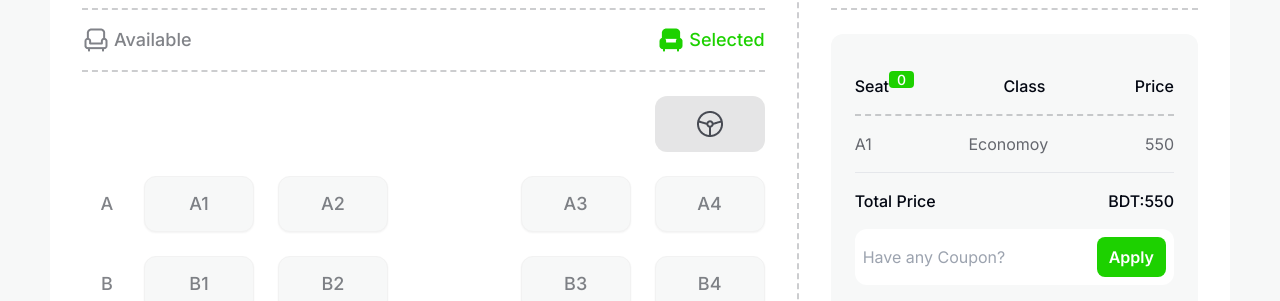
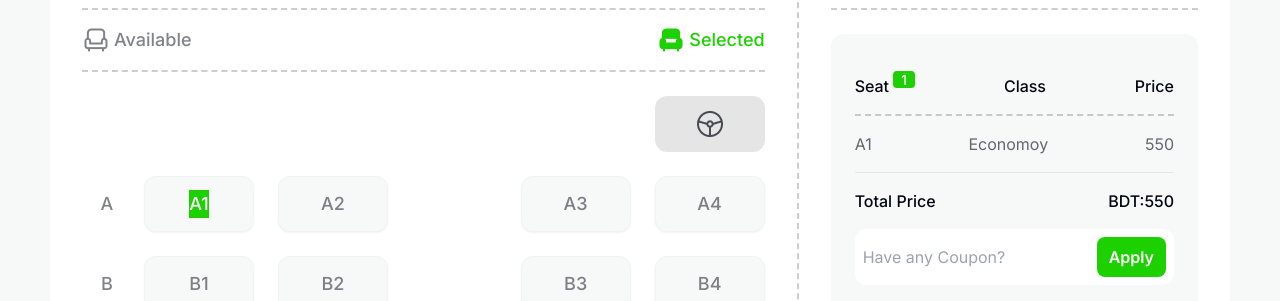
Before and after one commit to manik-kyau/project-smart-tickting-assignment, a plain HTML site: page index.html in a window 1280 px wide. Both pictures are taken after a click on the element "A1". Shown: the part 2144-2445 px from the top of the page. Drawn offline with nearby package versions, Linux system fonts and the light colour scheme.

Commit message:
Background color set of seat

```diff
--- a/index.html
+++ b/index.html
@@ -135,7 +135,7 @@
                                 <img class="w-9 h-9 border-dashed border-gray-300 border-2" src="images/seatgreen.png" alt="">
                                 <!-- ------------- -->
                                 <h3 class="text-lg font-medium text-[#1DD100]">
-                                    <span id="seat-left">40</span>Seats left</h3>
+                                    <span id="seat-left">40</span> Seats left</h3>
                             </div>
 
 
@@ -272,7 +272,8 @@
                         <h1 class=" text-2xl font-semibold text-[#030712] border-dashed border-b-2 border-[#03071233] pb-6">Select Your Seat</h1>
                         <div class="bg-[#F7F8F8] mt-6 p-6 rounded-xl">
                             <div class="flex justify-between py-4  border-dashed border-b-2 border-[#03071233]">
-                                <h3 class="text-base text-[#030712] font-medium">Seat<sup class="text-sm bg-[#1DD100] px-2 rounded h-1 text-white">0</sup></h3>
+                                <h3 class="text-base text-[#030712] font-medium">Seat
+                                    <sup id="seat-count" class="text-sm bg-[#1DD100] px-2 rounded h-1 text-white">0</sup></h3>
                                 <h3 class="text-base text-[#030712] font-medium">Class</h3>
                                 <h3 class="text-base text-[#030712] font-medium">Price</h3>
                             </div>
@@ -293,7 +294,7 @@
                             <div class="flex justify-between py-4">
                                 <p class="text-base text-[#030712] font-medium">Total Price</p>
                                 <p class="text-base text-[#030712] font-medium">
-                                    BDT:<span id="total">0</span>
+                                    BDT:<span id="total"> 0</span>
                                 </p>
                             </div>
                             <!-- ------------- -->
@@ -305,7 +306,7 @@
                             <div class="flex justify-between">
                                 <p class="text-base text-[#030712] font-medium">Grand Total</p>
                                 <p class="text-base text-[#030712] font-medium">
-                                    BDT:<span id="grandtotal">0</span>
+                                    BDT:<span id="grandtotal"> 0</span>
                                 </p>
                             </div>
                         </div>
--- a/script.js
+++ b/script.js
@@ -2,7 +2,15 @@ const allButton = document.querySelectorAll('.bttn');
 let count = 0;
 for(let i = 0;  i <allButton.length; i++){
     const bttn = allButton[i];
-    bttn.addEventListener('click',function(){
+    bttn.addEventListener('click',function(event){
+        count = count + 1;
+
+        // set backgrounf color of seet
+        const bgColor = event.target;
+        bgColor.style.backgroundColor = '#1DD100';
+        bgColor.style.color = 'white';
+
+
         // ticket title container
         const title = bttn.querySelector('h3').innerText;
         const titleContainer = document.getElementById('title-containet');
@@ -10,11 +18,14 @@ for(let i = 0;  i <allButton.length; i++){
         p.innerText = title;
         titleContainer.appendChild(p);
 
+        // after seat booking count
+        const seatCountLeft =parseInt(document.getElementById('seat-left').innerText);
+        let seatCount = seatCountLeft - 1;
+
         classContainer('class-container');
         priceContainer('price-container');
-
-
-
+        setInnerText('seat-count', count);
+        setInnerText('seat-left', seatCount);
     })
 }
 // economoy container
```
